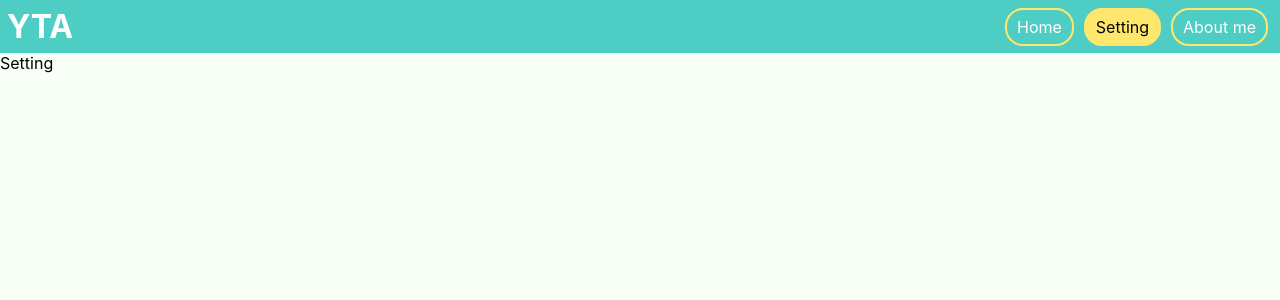
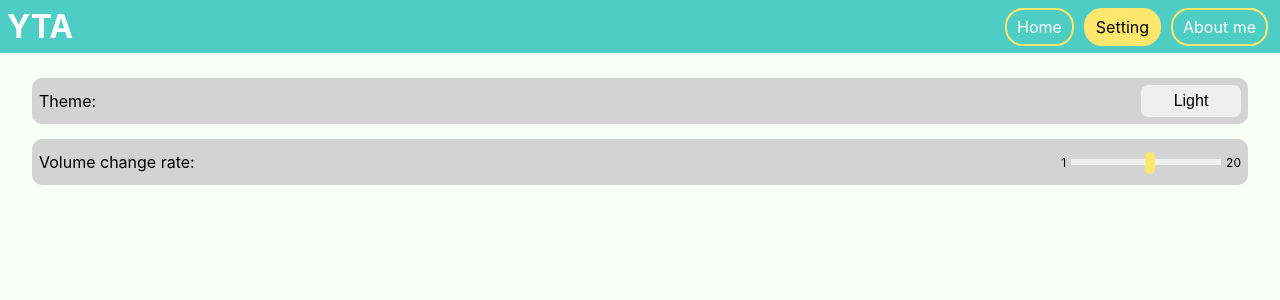
Before and after one commit to anubhav-anand22/yt-audio-next-app, a Next.js app: page /setting in a window 1280 px wide. Shown: the top 300 px of the page. Built offline with nearby package versions, Linux system fonts and the light colour scheme.

Commit message:
added setting slice, setting dark mode

```diff
--- a/Components/GlobalLoading.tsx
+++ b/Components/GlobalLoading.tsx
@@ -1,8 +1,34 @@
-import { useSelector } from "react-redux";
+import { useEffect } from "react";
+import { useDispatch, useSelector } from "react-redux";
+import { setIsDark } from "../store/settingSlice";
 import style from "../styles/Components/GlobalLoading.module.css";
 
 const GlobalLoading = () => {
     const { isLoading } = useSelector((state: GStateType) => state);
+    const dispatch = useDispatch();
+
+    useEffect(() => {
+        const isDark = localStorage.getItem("IS_DARK_MODE");
+        const isSystemDarkMode = window.matchMedia(
+          "(prefers-color-scheme: dark)"
+        ).matches;
+
+        if (isDark && isDark === "true") {
+          document.documentElement.setAttribute("data-theme", "dark");
+          dispatch(setIsDark(true));
+        } else if (isDark && isDark === "false") {
+          document.documentElement.setAttribute("data-theme", "light");
+          dispatch(setIsDark(false));
+        } else if (!isDark && isSystemDarkMode) {
+          document.documentElement.setAttribute("data-theme", "dark");
+          localStorage.setItem("IS_DARK_MODE", "true");
+          dispatch(setIsDark(true));
+        } else {
+          document.documentElement.setAttribute("data-theme", "light");
+          localStorage.setItem("IS_DARK_MODE", "false");
+          dispatch(setIsDark(false));
+        }
+      }, [dispatch]);
 
     return (
         <>
--- a/pages/setting.tsx
+++ b/pages/setting.tsx
@@ -1,7 +1,33 @@
+import { useDispatch, useSelector } from "react-redux";
+import { setIsDark, toggleIsDark } from "../store/settingSlice";
+import style from '../styles/Pages/setting.module.css'
+
 export default function Setting() {
-    return (
-      <div>
-        <p>Setting</p>
+
+  const { isDark } = useSelector((state: GStateType) => state.setting);
+  const dispatch = useDispatch();
+
+  const onThemeChange = () => {
+    const val = !isDark;
+    dispatch(setIsDark(val));
+    document.documentElement.setAttribute("data-theme", val ? "dark" : "light");
+    localStorage.setItem("IS_DARK_MODE", val ? "true" : "false");
+  };
+
+  return (
+    <div className={style.settingPage}>
+      <div className={style.itemBool}>
+        <p>Theme:</p>
+        <button onClick={onThemeChange}>{isDark ? "Dark" : "Light"}</button>
       </div>
-    )
-  }
+      <div className={style.itemRange}>
+        <p>Volume change rate:</p>
+        <div className={style.itemRangeRangeCont}>
+          <p>1</p>
+          <input max={20} min={1} type="range" />
+          <p>20</p>
+        </div>
+      </div>
+    </div>
+  );
+}
--- /dev/null
+++ b/store/settingSlice.ts
@@ -0,0 +1,26 @@
+import { createSlice, PayloadAction } from "@reduxjs/toolkit";
+
+const defaultSetting = {
+    isDark: false
+}
+
+export const settingSlice = createSlice({
+    name: "SETTING",
+    initialState: defaultSetting,
+    reducers: {
+        setIsDark(state, action: PayloadAction<boolean>) {
+            const newState = state;
+            state.isDark = action.payload
+            return newState
+        },
+        toggleIsDark(state) {
+            const newState = state;
+            state.isDark = !state.isDark;
+            return newState;
+        }
+    },
+});
+
+export const { setIsDark, toggleIsDark } =
+    settingSlice.actions;
+export default settingSlice.reducer;
--- a/store/store.ts
+++ b/store/store.ts
@@ -1,10 +1,12 @@
 import {configureStore} from '@reduxjs/toolkit'
 import isLoadingReducer from './isLoadingSlice';
 import notificationReducer from './notificationSlice'
+import settingSlice from './settingSlice';
 
 export default configureStore({
     reducer: {
         isLoading: isLoadingReducer,
-        notification: notificationReducer
+        notification: notificationReducer,
+        setting: settingSlice
     }
 })
--- a/styles/Components/Notification.module.css
+++ b/styles/Components/Notification.module.css
@@ -33,7 +33,7 @@
   animation-duration: 5s;
   animation-timing-function: linear;
   animation-fill-mode: forwards;
-    animation-delay: 0.6s
+  animation-delay: 0.6s;
 }
 
 .notificationTitle {
@@ -54,18 +54,16 @@
   color: rgb(241, 241, 241);
 }
 
-@media (prefers-color-scheme: dark) {
-    .notificationItem {
-        background-color: #292F36;
+html[data-theme="dark"] .notificationItem {
+  background-color: #292f36;
   box-shadow: 0px 0px 10px white;
 }
-    .notificationTitle {
+html[data-theme="dark"] .notificationTitle {
   color: white;
 }
 
-    .notificationMessage {
+html[data-theme="dark"] .notificationMessage {
   color: rgb(241, 241, 241);
-    }
 }
 
 .notificationItemDanger {
@@ -104,6 +102,10 @@
 }
 
 @keyframes shrink {
-    from { width: 100%; }
-    to { width: 0%; }
+  from {
+    width: 100%;
   }
+  to {
+    width: 0%;
+  }
+}
--- /dev/null
+++ b/styles/Pages/setting.module.css
@@ -0,0 +1,67 @@
+.settingPage {
+  display: flex;
+  flex-direction: column;
+  padding: 10px;
+  align-items: center;
+}
+
+.itemRange,
+.itemBool {
+  display: flex;
+  justify-content: space-between;
+  width: 95vw;
+  background-color: var(--item-background-color);
+  padding: 7px;
+  border-radius: 10px;
+  align-items: center;
+  color: var(--black);
+  height: 46px;
+  margin-top: 15px;
+}
+
+.itemBool button {
+  min-width: 100px;
+  padding: 7px 15px;
+  border-width: 0px;
+  border-radius: 7px;
+  font-size: 16px;
+}
+
+.itemRangeRangeCont {
+  display: flex;
+  align-items: center;
+}
+
+.itemRangeRangeCont p {
+  font-size: 12px;
+}
+
+.itemRangeRangeCont input {
+    width: 150px;
+    margin: auto 5px;
+}
+
+.itemRangeRangeCont input {
+  -webkit-appearance: none;
+}
+
+.itemRangeRangeCont input::-webkit-slider-runnable-track {
+  height: 6px;
+  background: var(--trackColor);
+  border: none;
+  border-radius: 2px;
+}
+
+.itemRangeRangeCont input::-webkit-slider-thumb {
+  -webkit-appearance: none;
+  border: none;
+  height: 22px;
+  width: 10px;
+  border-radius: 5px;
+  background: var(--action-color);
+  margin-top: -7px;
+}
+
+.itemRangeRangeCont input:focus {
+  outline: none;
+}
--- a/styles/globals.css
+++ b/styles/globals.css
@@ -1,18 +1,19 @@
 :root {
   --black: #000000;
-    --white: #FFFFFF;
-    --primary: #4ECDC4;
-    --warning-color: #FF6B6B;
-    --action-color: #FFE66D;
-    --drawer-back-color: rgba(0,0,0,0.7);
-    --drawer-main-back: #F7FFF7;
+  --white: #ffffff;
+  --primary: #4ecdc4;
+  --warning-color: #ff6b6b;
+  --action-color: #ffe66d;
+  --drawer-back-color: rgba(0, 0, 0, 0.7);
+  --drawer-main-back: #f7fff7;
   --item-background-color: rgb(211, 211, 211);
-    --bg: #F7FFF7;
+  --bg: #f7fff7;
+  --trackColor: #efefef
 }
 
 html,
 body {
-    background-color: #F7FFF7;
+  background-color: #f7fff7;
   color: #000000;
   min-height: 100vh;
   font-family: -apple-system, BlinkMacSystemFont, Segoe UI, Roboto, Oxygen,
@@ -30,20 +31,19 @@ a {
   margin: 0;
 }
 
-@media (prefers-color-scheme: dark) {
-    html {
+html[data-theme="dark"] {
   color-scheme: dark;
 }
-    body {
-      background-color: #292F36;
+html[data-theme="dark"] body {
+  background-color: #292f36;
   color: #000000;
 }
-    :root {
+[data-theme="dark"] {
   --white: #000000;
-      --black: #FFFFFF;
+  --black: #ffffff;
   --drawer-back-color: rgba(173, 173, 173, 0.4);
-      --drawer-main-back: #292F36;
+  --drawer-main-back: #292f36;
   --item-background-color: #0e1013;
-      --bg: #292F36;
+  --bg: #292f36;
+  --trackColor: #6b6b6b;
 }
-}
--- a/type.d.ts
+++ b/type.d.ts
@@ -1,6 +1,7 @@
 interface GStateType {
     isLoading: {value: boolean, message: string};
     notification: NotificationSliceType[];
+    setting: DefaultSetting
 }
 
 interface NotificationSliceType {
@@ -107,3 +108,7 @@ interface VideoDetailsType {
     thumbnails: VideoDetailsThumbnail2[];
     audioUrl: string;
 }
+
+interface DefaultSetting {
+    isDark: boolean
+}
```
Also changed, not shown: pages/_app.tsx (+11 -21 lines). Lines whose indentation alone changed are shown as unchanged.
